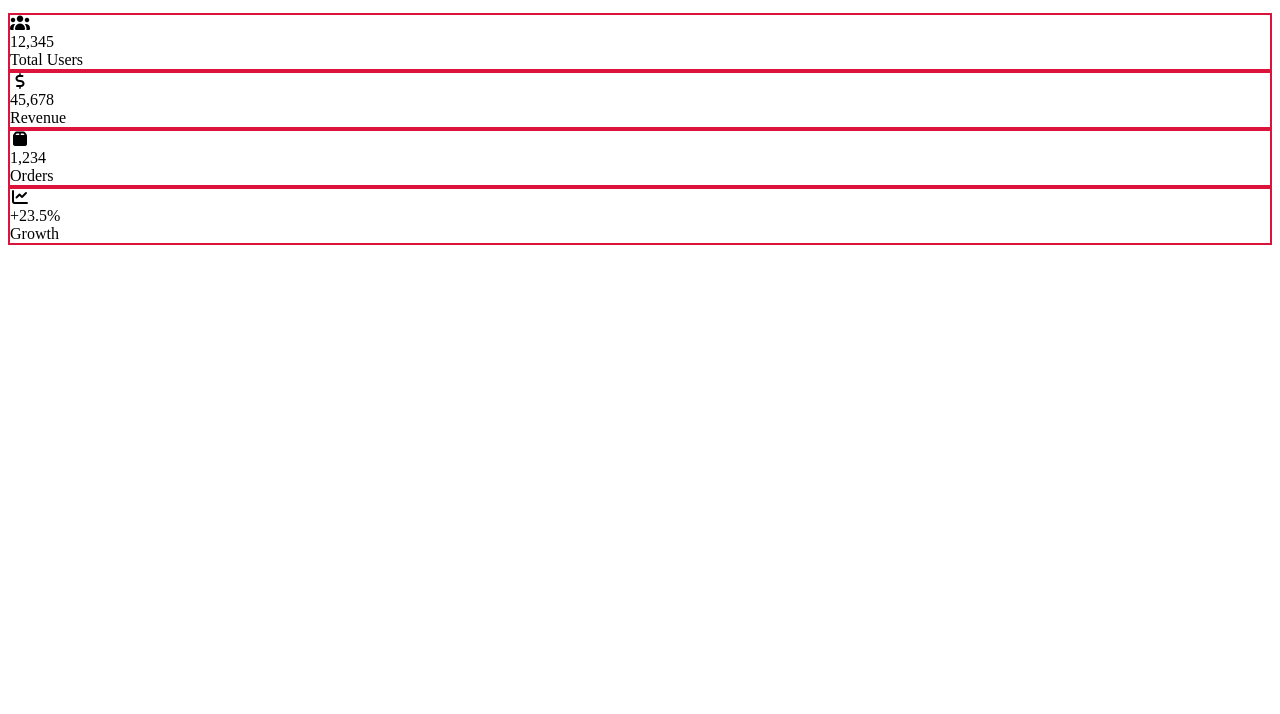
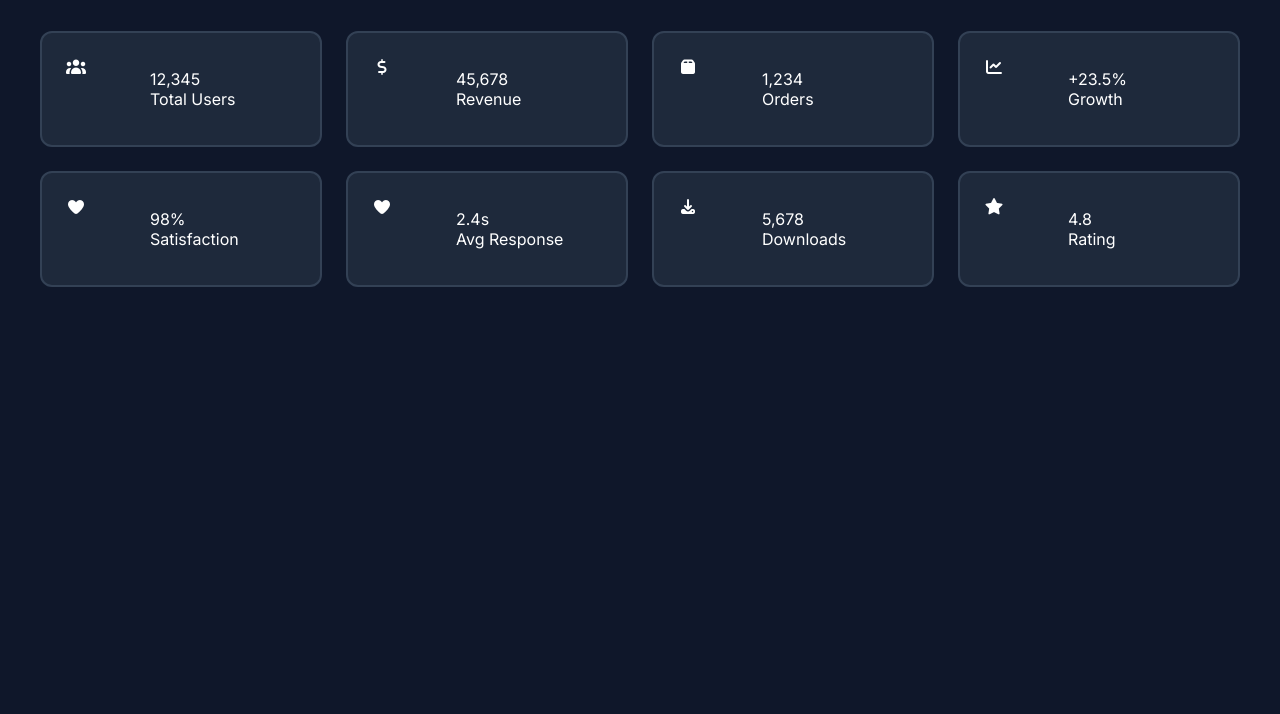
Before and after one commit to jazzrail/burak-js100, a plain HTML site: page 36.cards/index.html in a window 1280 px wide. Shown: the part 102-816 px from the top of the page. Drawn offline with Linux system fonts and the light colour scheme.

Commit message:
finisehd top row of cards and initial styling.  Started on seconf row.

```diff
--- a/36.cards/index.html
+++ b/36.cards/index.html
@@ -25,9 +25,10 @@
           <div class="stat-icon">
             <i class="fas fa-users"></i>
           </div>
-          <div class="stat-content"></div>
-          <div class="stat-value">12,345</div>
-          <div class="stat-label">Total Users</div>
+          <div class="stat-content">
+            <div class="stat-value">12,345</div>
+            <div class="stat-label">Total Users</div>
+          </div>
         </div>
         <!-- end card 1 -->
 
@@ -63,7 +64,52 @@
           </div>
         </div>
         <!-- end card 4 -->
+
+        <!-- ///////////////////////////////////////////////////// -->
+
+        <div class="stat-card stat-card-vertical">
+          <div class="stat-icon">
+            <i class="fas fa-heart"></i>
+          </div>
+          <div class="stat-content">
+            <div class="stat-value">98%</div>
+            <div class="stat-label">Satisfaction</div>
+          </div>
+        </div>
+        <!-- end card v1 -->
+        <div class="stat-card stat-card-vertical">
+          <div class="stat-icon">
+            <i class="fas fa-heart"></i>
+          </div>
+          <div class="stat-content stat-card-accent">
+            <div class="stat-value">2.4s</div>
+            <div class="stat-label">Avg Response</div>
+          </div>
+        </div>
+        <!-- end card v2 -->
+        <div class="stat-card stat-card-reverse-">
+          <div class="stat-icon">
+            <i class="fas fa-download"></i>
+          </div>
+          <div class="stat-content">
+            <div class="stat-value">5,678</div>
+            <div class="stat-label">Downloads</div>
+          </div>
+        </div>
+        <!-- end card v3 -->
+        <div class="stat-card stat-card-colored">
+          <div class="stat-icon">
+            <i class="fas fa-star"></i>
+          </div>
+          <div class="stat-content">
+            <div class="stat-value">4.8</div>
+            <div class="stat-label">Rating</div>
+          </div>
+        </div>
+        <!-- end card v4 -->
       </div>
+      <!-- end stats grid -->
     </div>
+    <!-- end of container -->
   </body>
 </html>
--- a/36.cards/style.css
+++ b/36.cards/style.css
@@ -1,3 +1,69 @@
+@import url("https://fonts.googleapis.com/css2?family=Inter:ital,opsz,wght@0,14..32,100..900;1,14..32,100..900&display=swap");
+
+* {
+  margin: 0;
+  padding: 0;
+  box-sizing: border-box;
+}
+
+body {
+  font-family: "Inter", sans-serif;
+  font-optical-sizing: auto;
+  font-weight: 400;
+  font-style: normal;
+  background-color: #0f172a;
+  color: #fff;
+  min-height: 100vh;
+}
+
+.container {
+  max-width: 1200px;
+  margin: 0 auto;
+}
+
+header {
+  text-align: center;
+  margin-bottom: 40px;
+}
+
+header h1 {
+  font-size: 2.5rem;
+  font-weight: 600;
+  margin: 16px 0 8px;
+}
+
+header p {
+  color: #94a3b8;
+  font-size: 1rem;
+}
+
+.inter-body {
+  font-family: "Inter", sans-serif;
+}
+
+.stats-grid {
+  display: grid;
+  grid-template-columns: repeat(auto-fit, minmax(250px, 1fr));
+  gap: 24px;
+}
+
 .stat-card {
-  border: 2px solid crimson;
+  background-color: #1e293b;
+  border: 2px solid #334155;
+  border-radius: 12px;
+  padding: 24px;
+  display: flex;
+  align-items: center;
+  gap: 20px;
+  transition: all 0.2s ease;
 }
+
+.stat-card:hover {
+  transform: translateY(-4px);
+  box-shadow: 0 8px 24px rgba(0, 0, 0, 0.3);
+}
+
+.stat-icon {
+  width: 64px;
+  height: 64px;
+}
```
